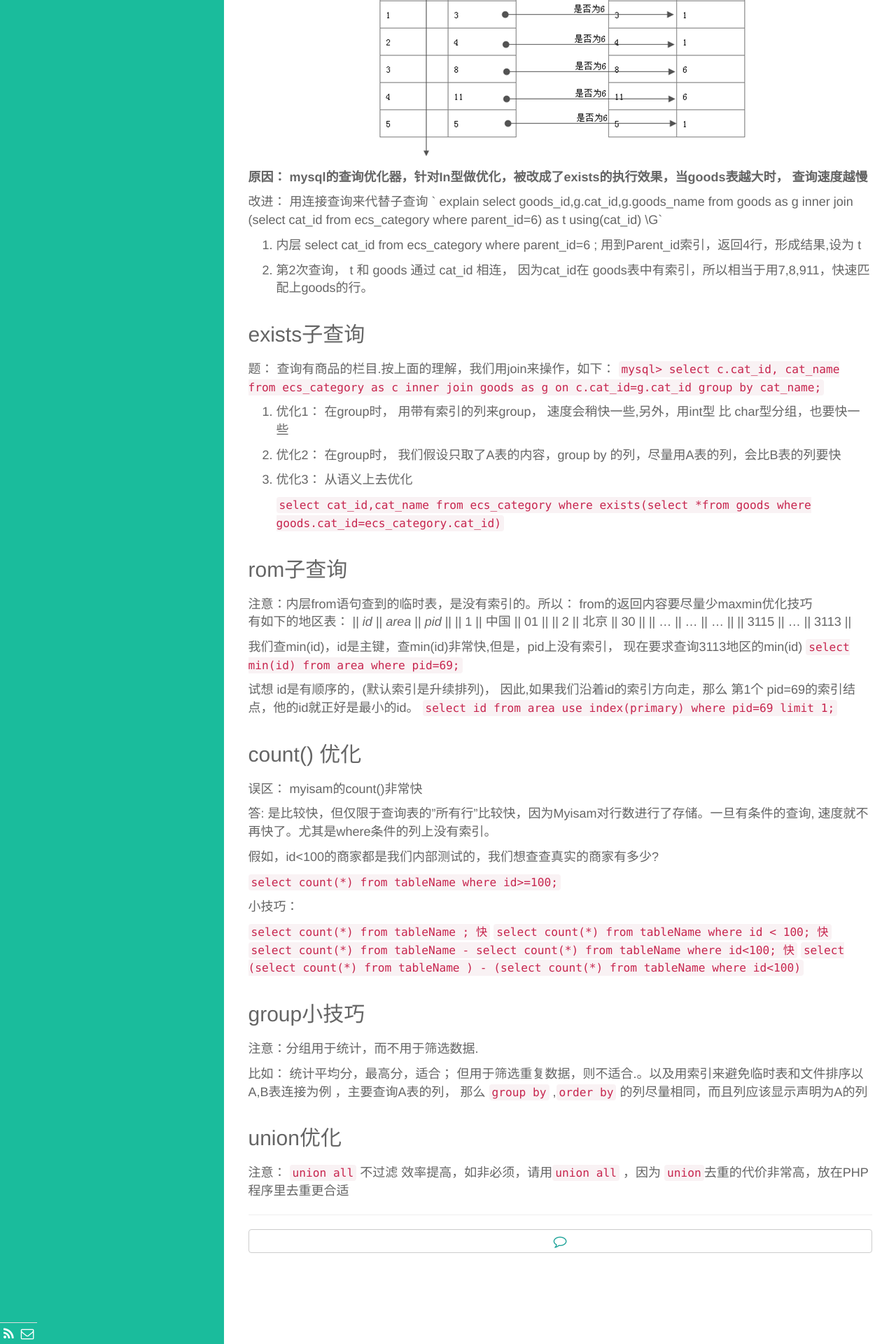
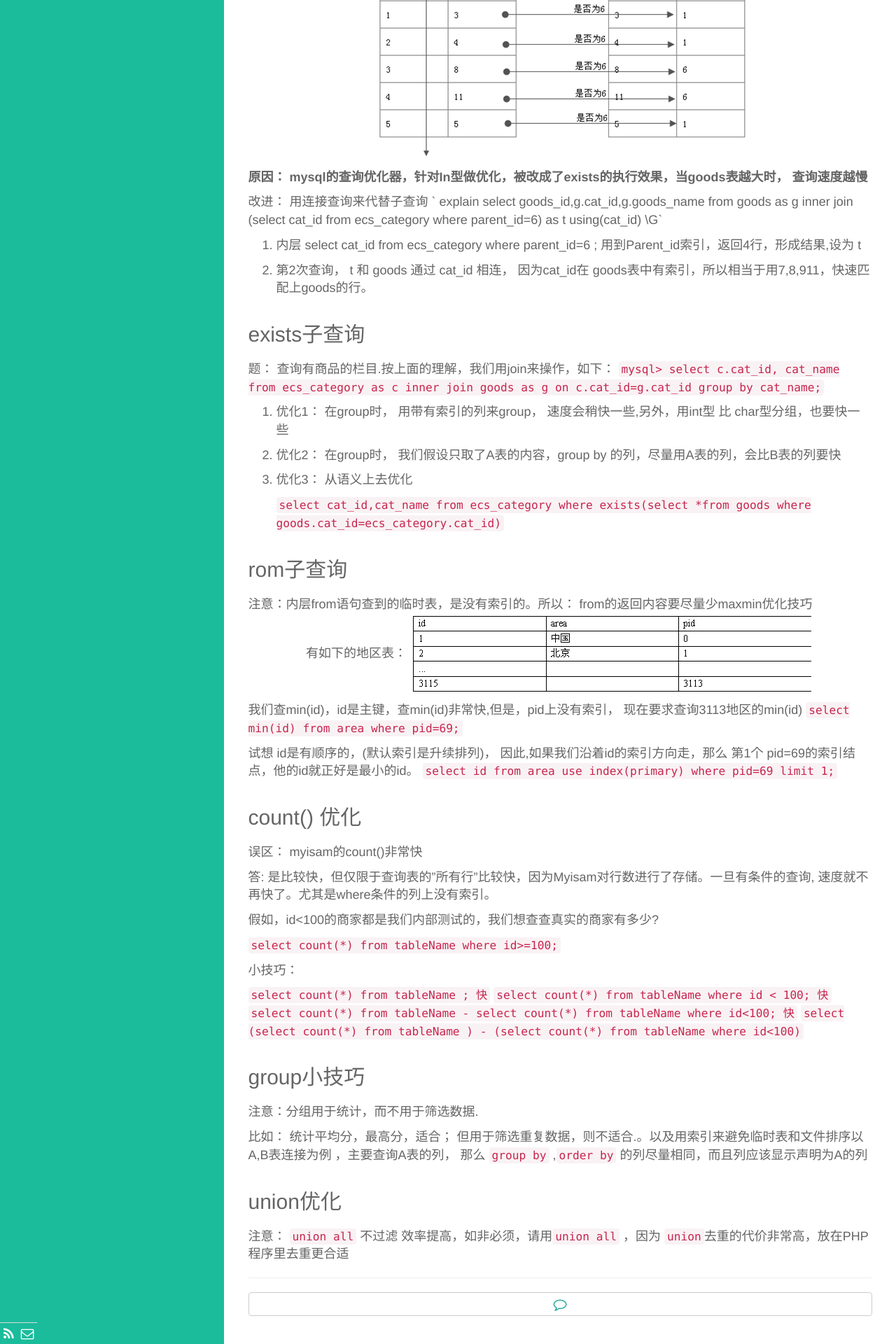
Before and after one commit to myyphp/myyphp-myyphp.github.io, a Jekyll site: the page built from _posts/技术/2015-01-02-mysql - optimize.md, in a window 1280 px wide. Shown: the part 1439-3359 px from the top of the page at 70% size. Built offline with Jekyll 4.4.1, drawn with Linux system fonts in a browser that asks for light colours; Markdown is read by kramdown in place of the engine named in the settings.

Commit message:
add a blog

```diff
--- a/_posts/技术/2015-01-02-mysql - optimize.md
+++ b/_posts/技术/2015-01-02-mysql - optimize.md
@@ -60,11 +60,7 @@ categories: php
 注意：内层from语句查到的临时表，是没有索引的。所以： from的返回内容要尽量少max|min优化技巧
 
 有如下的地区表：
-|| *id*   || *area* || *pid* ||
-|| 1 	  || 中国  	|| 01    ||
-|| 2      || 北京	|| 30    ||
-|| ...    || ...	|| ... 	 ||
-|| 3115   || ...	|| 3113	 ||
+![](http://myyphp.github.io/public/img/posts/mysql_optimize3.png)
 
 我们查min(id)，id是主键，查min(id)非常快,但是，pid上没有索引， 现在要求查询3113地区的min(id)
 `select min(id) from area where pid=69;`
```
Also changed, not shown: public/img/posts/mysql_optimize3.png (added).
